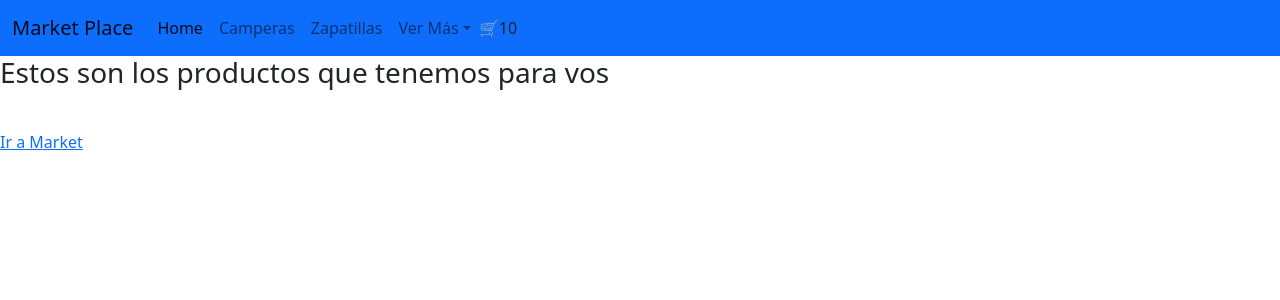
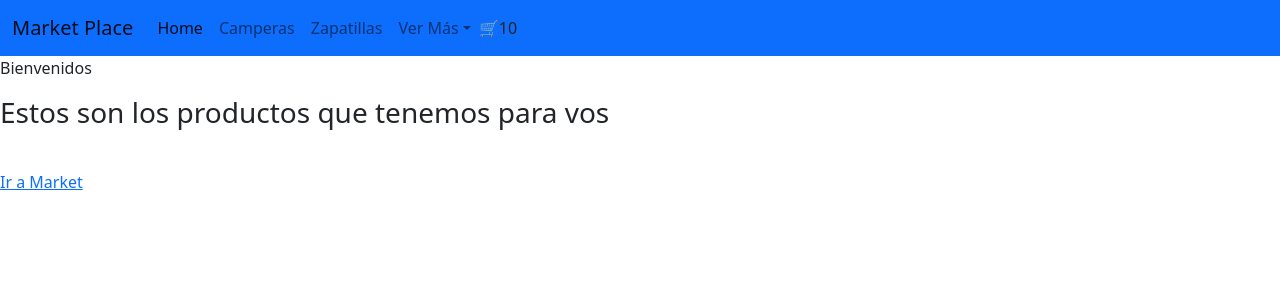
Before and after one commit to Alangg79/gallardo-react, a React (Create React App) app: page / in a window 1280 px wide. Shown: the top 300 px of the page. Built offline with nearby package versions, Linux system fonts and the light colour scheme.

Commit message:
MarketPlace-Gallardo

```diff
--- a/package.json
+++ b/package.json
@@ -3,11 +3,8 @@
   "version": "0.1.0",
   "private": true,
   "dependencies": {
-    "@chakra-ui/react": "^2.2.6",
     "@emotion/react": "^11.10.0",
     "@emotion/styled": "^11.10.0",
-    "@mui/icons-material": "^5.8.4",
-    "@mui/material": "^5.10.1",
     "@testing-library/jest-dom": "^5.16.5",
     "@testing-library/react": "^13.3.0",
     "@testing-library/user-event": "^13.5.0",
--- a/src/App.js
+++ b/src/App.js
@@ -1,13 +1,17 @@
 import './App.css';
 import NavBar from './components/NavBar';
 import 'bootstrap/dist/css/bootstrap.min.css';
+import ItemListContainer from './components/ItemListContainer';
 
 function App() {
+  const saludo ='Bienvenidos'
   return (
 
 
     <div>
       <NavBar />
+
+      <ItemListContainer saludo = {saludo}/>
 
       <div>
         <h3>Estos son los productos que tenemos para vos </h3>
--- /dev/null
+++ b/src/components/ItemListContainer.jsx
@@ -0,0 +1,12 @@
+import React from 'react';
+
+const ItemListContainer = (props) => {
+    console.log(props);
+  return (
+    <div>
+      <p>{props.saludo}</p>
+    </div>
+  );
+}
+
+export default ItemListContainer;
```
